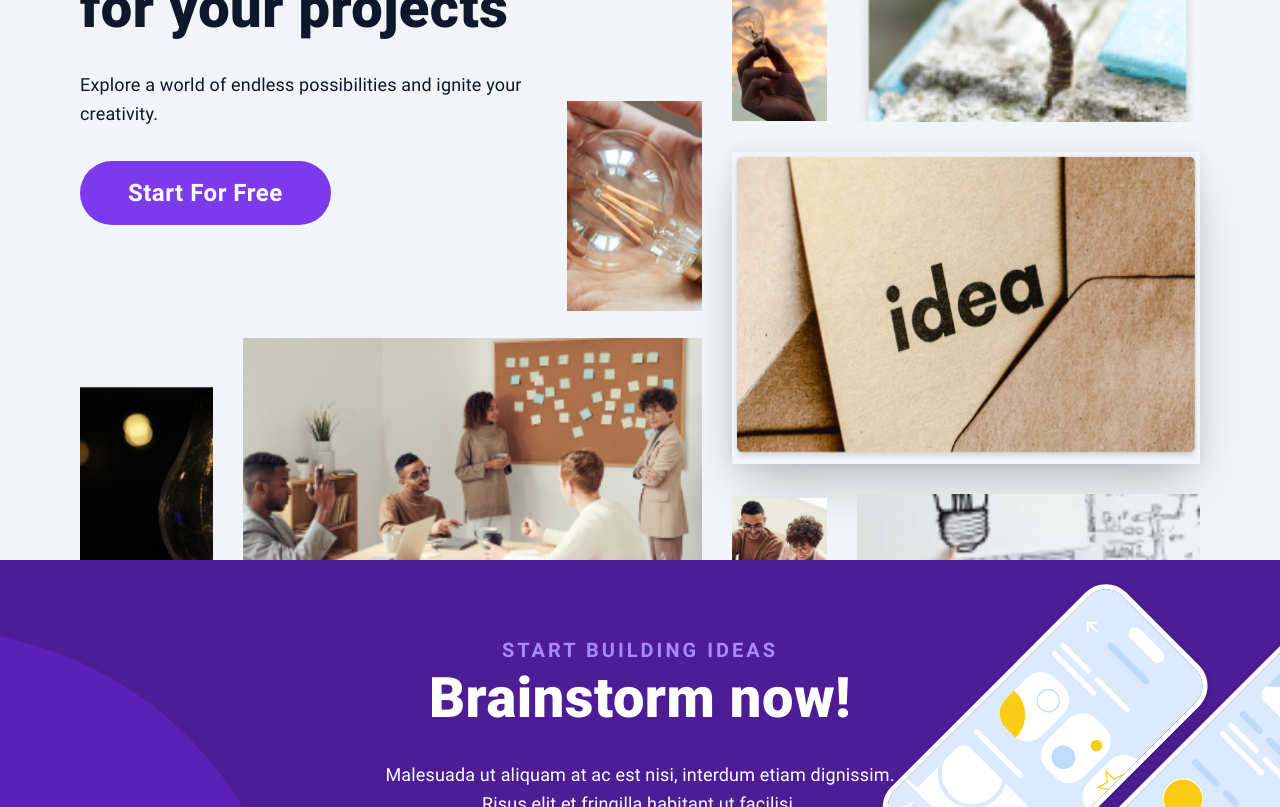
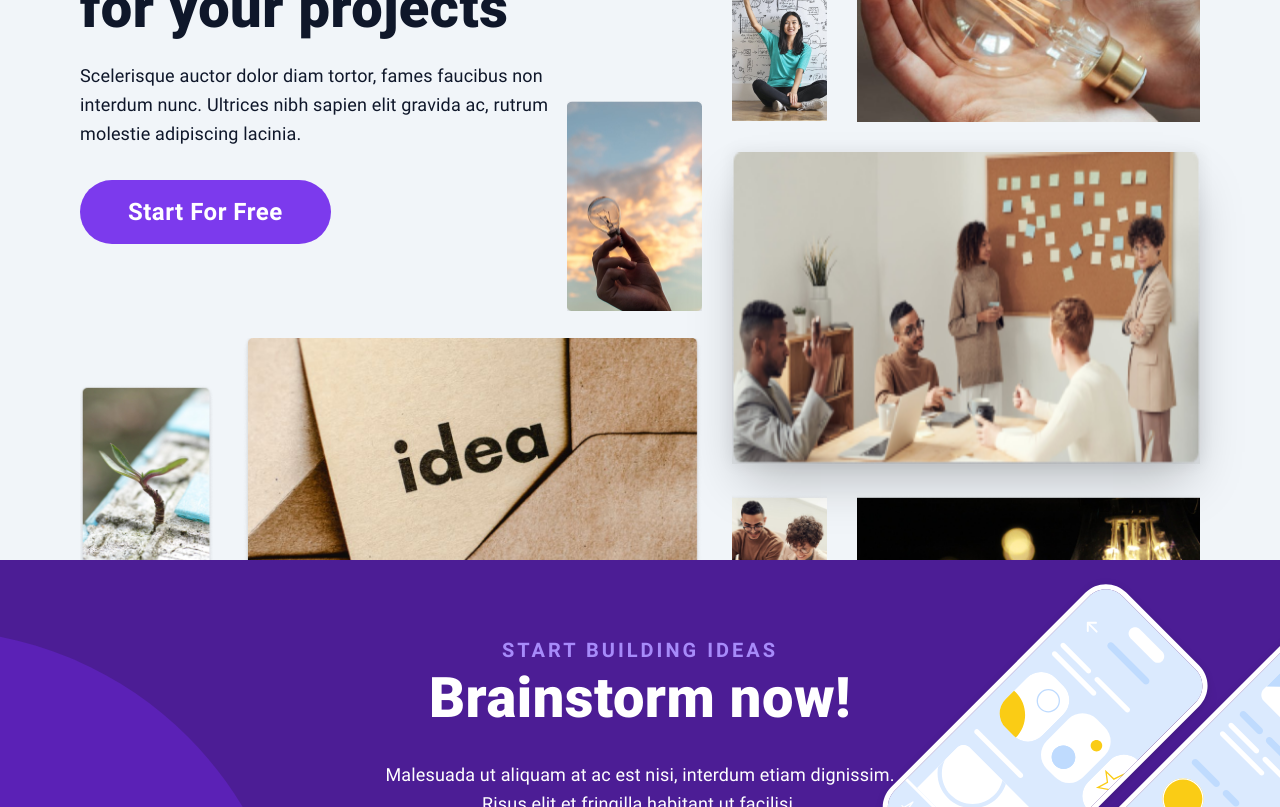
Before and after one commit to xMattRx/POC, a Next.js app: page / in a window 1280 px wide. Shown: the part 4420-5227 px from the top of the page. Built offline with nearby package versions, Linux system fonts and the light colour scheme.

Commit message:
fix: refactor section business gallery

```diff
--- a/src/components/atomic/organisms/sectionBusinessGallery/sectionBusinessGallery.tsx
+++ b/src/components/atomic/organisms/sectionBusinessGallery/sectionBusinessGallery.tsx
@@ -1,4 +1,3 @@
-import React from "react"
 import { Box, Typography } from "@mui/material"
 import { theme } from "../../../../libs/theme"
 import { Button } from "../../atoms/button/button.tsx"
@@ -7,17 +6,6 @@ import { Topic } from "../../atoms/topic/topic.tsx"
 import { SectionBrainstormNow } from "../sectionBrainstormNow/sectionBrainstormNow.tsx"
 import { SectionBusinessGalleryStyles } from "./sectionBusinessGallery.styles"
 
-const images = [
-  { src: "./img/sectionBusinessGallery/Picture6.png", alt: "holding a lamp" },
-  { src: "./img/sectionBusinessGallery/Picture8.png", alt: "small plant" },
-  { src: "./img/sectionBusinessGallery/Picture7.png", alt: "word idea" },
-  { src: "./img/sectionBusinessGallery/Picture4.png", alt: "two friends doing a project" },
-  { src: "./img/sectionBusinessGallery/Picture1.png", alt: "girl pointing at light bulb" },
-  { src: "./img/sectionBusinessGallery/Picture2.png", alt: "holding a light bulb with both hands" },
-  { src: "./img/sectionBusinessGallery/Picture3.png", alt: "brainstorm meeting" },
-  { src: "./img/sectionBusinessGallery/Picture5.png", alt: "light on" }
-]
-
 export function SectionBusinessGallery() {
   const styles = SectionBusinessGalleryStyles()
 
@@ -25,29 +13,78 @@ export function SectionBusinessGallery() {
     <Box sx={styles.sectionBusinessGallery} component="section">
       <Box sx={styles.sectionBusinessGallery__content}>
         <Box sx={styles.sectionBusinessGallery__text}>
-          <Topic color={theme.palette.grey[100]} sx={styles.sectionBusinessGallery__topic}>
+          <Topic
+            color={theme.palette.grey[100]}
+            sx={styles.sectionBusinessGallery__topic}
+          >
             No limits
           </Topic>
           <Title sx={styles.sectionBusinessGallery__title} heading="h1">
             Unlimited ideas for your projects
           </Title>
+        </Box>
+
+        <Box sx={styles.sectionBusinessGallery__cta}>
           <Typography sx={styles.sectionBusinessGallery__description}>
-            Explore a world of endless possibilities and ignite your creativity.
+            Scelerisque auctor dolor diam tortor, fames faucibus non interdum
+            nunc. Ultrices nibh sapien elit gravida ac, rutrum molestie
+            adipiscing lacinia.
           </Typography>
           <Button sx={styles.sectionBusinessGallery__button}>
             Start For Free
           </Button>
         </Box>
 
-        {images.map((image, index) => (
-          <Box
-            key={index}
-            sx={styles[`sectionBusinessGallery__picture${index + 1}`]}
-            component="img"
-            src={image.src}
-            alt={image.alt}
+        <Box
+          sx={styles.sectionBusinessGallery__picture6}
+          component="img"
+          src="./img/sectionBusinessGallery/Picture6.png"
+          alt="holding a lamp"
+        />
+        <Box
+          sx={styles.sectionBusinessGallery__picture8}
+          component="img"
+          src="./img/sectionBusinessGallery/Picture8.png"
+          alt="small plant"
+        />
+        <Box
+          sx={styles.sectionBusinessGallery__picture7}
+          component="img"
+          src="./img/sectionBusinessGallery/Picture7.png"
+          alt="word idea"
+        />
+        <Box
+          sx={styles.sectionBusinessGallery__picture4}
+          component="img"
+          src="./img/sectionBusinessGallery/Picture4.png"
+          alt="two friends doing a project"
           />
-        ))}
+
+        <Box
+          sx={styles.sectionBusinessGallery__picture1}
+          component="img"
+          src="./img/sectionBusinessGallery/Picture1.png"
+          alt="girl pointing at light bulb"
+        />
+        <Box
+          sx={styles.sectionBusinessGallery__picture2}
+          component="img"
+          src="./img/sectionBusinessGallery/Picture2.png"
+          alt="holding a light bulb with both hands"
+        />
+        <Box
+          sx={styles.sectionBusinessGallery__picture3}
+          component="img"
+          src="./img/sectionBusinessGallery/Picture3.png"
+          alt="brainstorm meeting"
+        />
+
+        <Box
+          sx={styles.sectionBusinessGallery__picture5}
+          component="img"
+          src="./img/sectionBusinessGallery/Picture5.png"
+          alt="light on"
+        />
 
         <SectionBrainstormNow />
       </Box>
```
